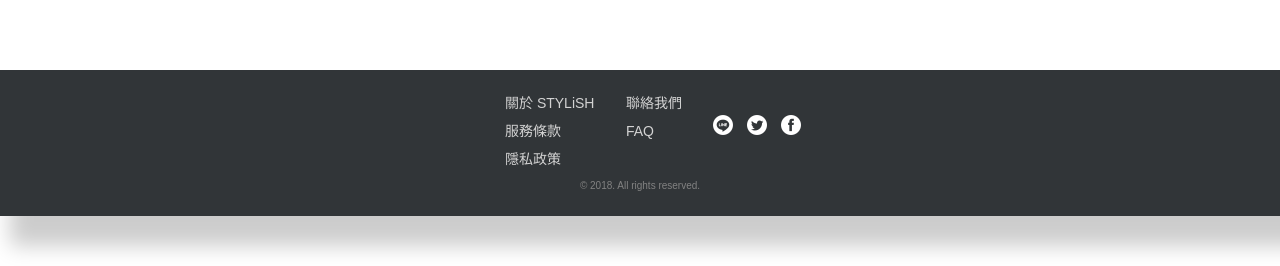
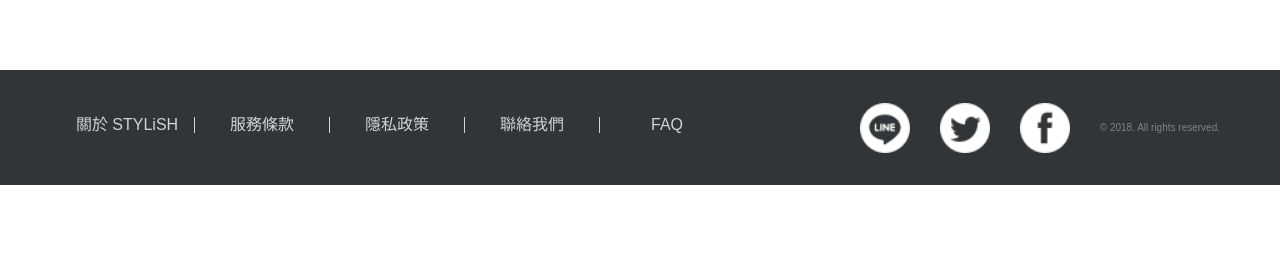
Before and after one commit to himyjan/NextJS-STYLiSH-Front-End, a Next.js app: page / in a window 1280 px wide. Shown: the part 816-1082 px from the top of the page. After the commit the page ends 1001 px from the top, so only its background shows below. Built offline with nearby package versions, Linux system fonts and the light colour scheme; no server answers.

Commit message:
Style:RWD layout of footer (bigger than 1280px)

```diff
--- a/components/Layout/Footer/Footer.tsx
+++ b/components/Layout/Footer/Footer.tsx
@@ -8,39 +8,41 @@ const FOOTER_ITEMS = [
 
 const Footer = () => {
   return (
-    <footer className="w-full h-[146px] bg-dark-grey mb-[60px]">
-      <div className="flex flex-wrap justify-center">
-        <div className="flex flex-col flex-wrap justify-start items-center h-[109px] w-[248px] pt-[23px] pl-[40px]">
+    <footer className="w-full h-[146px] bg-dark-grey mb-[60px] xl:h-[115px] xl:mb-[0px] xl:flex xl:justify-center">
+      <div className="flex flex-wrap justify-center xl:flex-nowrap xl:justify-start xl:w-[1280px] xl:px-[60px]">
+        <div className="flex flex-col flex-wrap justify-start items-center h-[109px] w-[248px] pt-[23px] pl-[40px] xl:flex-row xl:flex-nowrap xl:pt-[0px] xl:pl-[0px] xl:flex-1">
           {FOOTER_ITEMS?.map((item, index, arr) => {
             if (index === arr.length - 1) {
               return (
-                <div
-                  key={`footer-${index + 1}`}
-                  className="text-[14px] leading-[20px] w-[121px] h-[20px] mb-[8px] text-light-grey"
-                >
-                  {item.text}
+                <div key={`footer-${index + 1}`} className="flex items-center">
+                  <div
+                    key={`footer-${index + 1}`}
+                    className="text-[14px] leading-[20px] w-[121px] h-[20px] mb-[8px] text-light-grey xl:text-[16px] xl:leading-[22px] xl:w-[134px] xl:mb-[0px] xl:h-[22px] xl:text-center"
+                  >
+                    {item.text}
+                  </div>
                 </div>
               );
             }
             return (
-              <div key={`footer-${index + 1}`}>
+              <div key={`footer-${index + 1}`} className="flex items-center">
                 <div
                   key={`footer-${index + 1}`}
-                  className="text-[14px] leading-[20px] w-[121px] h-[20px] mb-[8px] text-light-grey"
+                  className="text-[14px] leading-[20px] w-[121px] h-[20px] mb-[8px] text-light-grey xl:text-[16px] xl:leading-[22px] xl:w-[134px] xl:mb-[0px] xl:h-[22px] xl:text-center"
                 >
                   {item.text}
                 </div>
-                <div className="hidden" />
+                <div className="hidden xl:border-r xl:border-light-grey xl:h-[16px] xl:inline-block" />
               </div>
             );
           })}
         </div>
         <div className="flex flex-wrap justify-center items-center">
-          <div className="w-[20px] h-[20px] mr-[14px] bg-line bg-cover bg-center" />
-          <div className="w-[20px] h-[20px] mr-[14px] bg-twitter bg-cover bg-center" />
-          <div className="w-[20px] h-[20px] mr-[14px] bg-facebook bg-cover bg-center" />
+          <div className="w-[20px] h-[20px] mr-[14px] bg-line bg-cover bg-center xl:w-[50px] xl:h-[50px] xl:mr-[30px]" />
+          <div className="w-[20px] h-[20px] mr-[14px] bg-twitter bg-cover bg-center xl:w-[50px] xl:h-[50px] xl:mr-[30px]" />
+          <div className="w-[20px] h-[20px] mr-[14px] bg-facebook bg-cover bg-center xl:w-[50px] xl:h-[50px] xl:mr-[30px]" />
         </div>
-        <div className="w-full text-center text-grey text-[10px] leading-[14px] mb-20px">
+        <div className="w-full text-center text-grey text-[10px] leading-[14px] mb-20px xl:mb-[0px] xl:max-w-fit xl:text:[12px] xl:leading-[17.38px] xl:flex xl:items-center">
           © 2018. All rights reserved.
         </div>
       </div>
--- a/components/Layout/Layout.tsx
+++ b/components/Layout/Layout.tsx
@@ -15,7 +15,9 @@ const Layout = ({ children }: { children: JSX.Element }) => {
   return (
     <>
       <Header />
-      <main className="min-h-[calc(100vh-308px)]">{children}</main>
+      <main className="min-h-[calc(100vh-308px)] xl:min-h-[calc(100vh-255px)]">
+        {children}
+      </main>
       <Footer />
     </>
   );
```
